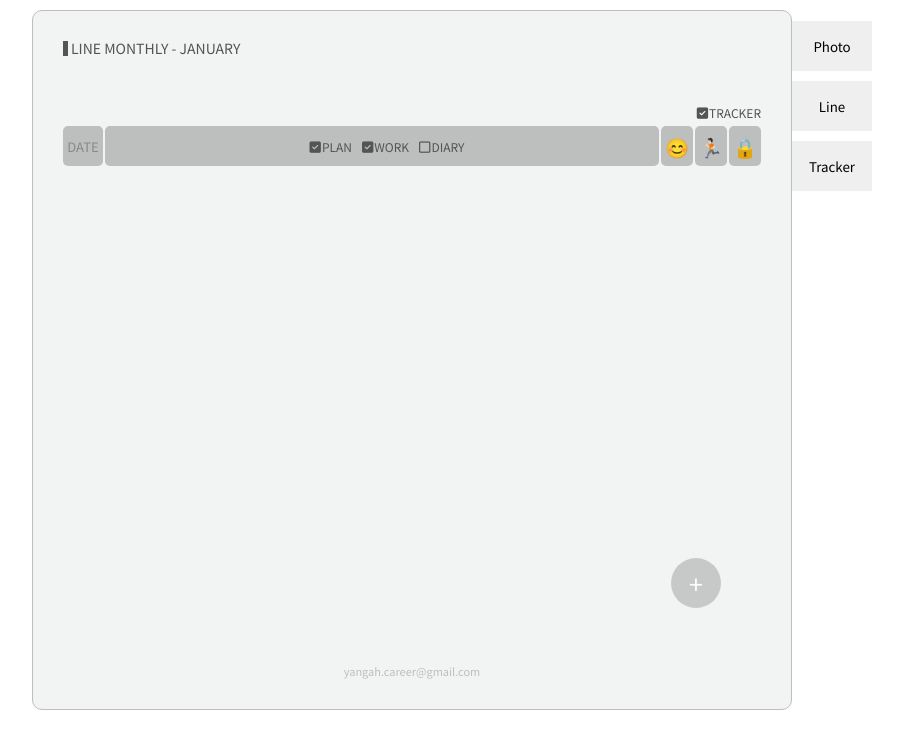
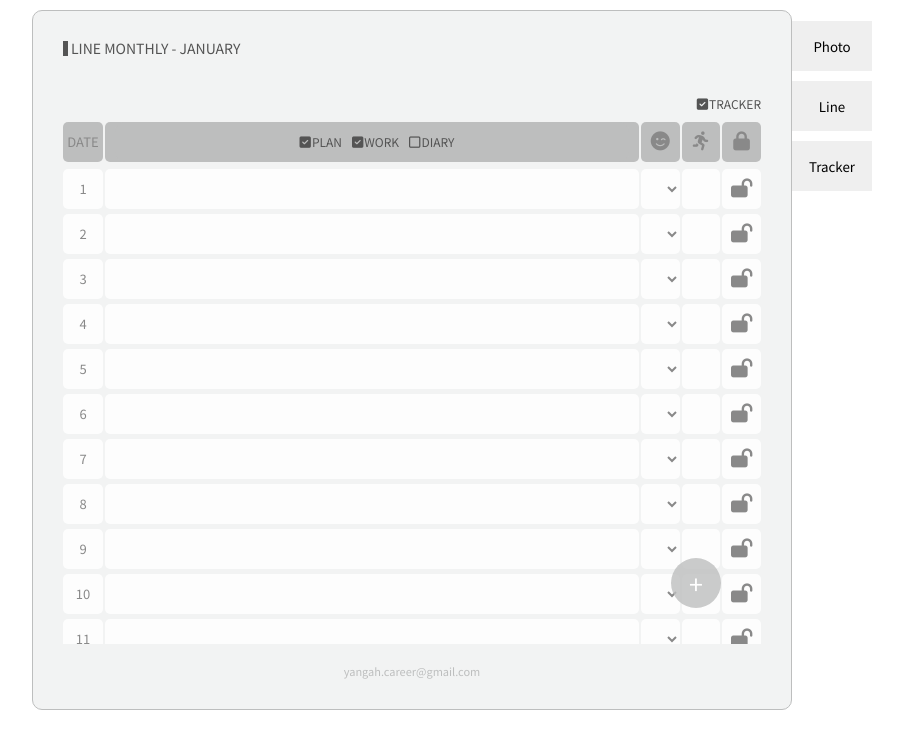
Before and after one commit to Yang-ah/my_first_diary, a React (Create React App) app: page /line in a window 1280 px wide. Shown: the top 748 px of the page, without its empty margins (228-1131 px from the left). Built offline with nearby package versions, Linux system fonts and the light colour scheme.

Commit message:
added lock fn

```diff
--- a/public/index.html
+++ b/public/index.html
@@ -24,7 +24,8 @@
         height: 100vh;
       }
       input,
-      button {
+      button,
+      select {
         outline: none;
         border: none;
       }
--- a/src/components/DateLine.tsx
+++ b/src/components/DateLine.tsx
@@ -1,4 +1,114 @@
-function DateLine() {
-  return <div></div>;
+import { useState } from "react";
+import { onTrackerAtom, onDiaryAtom } from "../atom";
+import { DateBox, SectionSide, SideBox } from "../screens/Line";
+import { useRecoilValue } from "recoil";
+import styled from "styled-components";
+
+export const MainBox = styled.input`
+  width: 100%;
+  height: 40px;
+  border-radius: 5px;
+  background-color: rgba(255, 255, 255, 0.8);
+  border: none;
+  outline: none;
+  padding: 0 10px;
+  color: ${(props) => props.theme.secondColor};
+  display: flex;
+  align-items: center;
+  font-size: 12px;
+`;
+
+const Option = styled.option`
+  border: none;
+  outline: none;
+  font-size: 20px;
+`;
+
+interface SectionLineProps {
+  tracker: boolean;
+}
+
+const SectionLine = styled.div<SectionLineProps>`
+  width: 100%;
+  grid-gap: 2px;
+  display: grid;
+  grid-template-columns: ${(props) =>
+    props.tracker ? `40px 1fr 120px` : `40px 1fr 40px`};
+  margin-bottom: 5px;
+  height: 40px;
+  :last-child {
+    margin: 0px;
+  }
+`;
+
+function DateLine(date: number) {
+  const onDiary = useRecoilValue(onDiaryAtom);
+
+  const onTracker = useRecoilValue(onTrackerAtom);
+  const [done, setDone] = useState("");
+  const doneToggle = () => {
+    done == "🖤" ? setDone("·") : setDone("🖤");
+  };
+  const [onLock, setLock] = useState(false);
+  const onClick = () => {
+    setLock((cur) => !cur);
+  };
+
+  const [mainContent, mainChange] = useState("");
+  const setMain = (e: React.FormEvent<HTMLInputElement>) => {
+    mainChange(e.currentTarget.value);
+  };
+
+  return (
+    <SectionLine key={date} tracker={onTracker ? true : false}>
+      <DateBox>{date}</DateBox>
+
+      {onDiary ? (
+        <MainBox
+          type="text"
+          onChange={setMain}
+          placeholder="오늘의 한 줄 일기를 써보세요. (최대 56자)"
+          value={mainContent ? mainContent : ""}
+          disabled={onLock}
+        />
+      ) : (
+        <MainBox as="div">{mainContent}</MainBox>
+      )}
+
+      <SectionSide tracker={onTracker ? true : false}>
+        {onTracker ? (
+          <SideBox as="select">
+            <Option value="none"></Option>
+            <Option value="happy">🥰</Option>
+            <Option value="good">🙂</Option>
+            <Option value="not bad">😐</Option>
+            <Option value="sad">☹️</Option>
+            <Option value="very sad">😭</Option>
+            <Option value="upset">🤯</Option>
+            <Option value="angry">🤬</Option>
+            <Option value="embarrassed">😰</Option>
+            <Option value="sick">🤒</Option>
+          </SideBox>
+        ) : null}
+        {onTracker ? (
+          <SideBox
+            as="input"
+            disabled={onLock}
+            type="button"
+            onClick={doneToggle}
+            value={done}
+          />
+        ) : null}
+
+        <SideBox as="button" onClick={onClick}>
+          {onLock ? (
+            <i className="fas fa-lock"></i>
+          ) : (
+            <i className="fas fa-lock-open"></i>
+          )}
+        </SideBox>
+      </SectionSide>
+    </SectionLine>
+  );
 }
 export default DateLine;
--- a/src/components/Diary.tsx
+++ /dev/null
@@ -1,45 +0,0 @@
-import { useRecoilState, useRecoilValue } from "recoil";
-import styled from "styled-components";
-import { onDiaryAtom, onLockAtom } from "../atom";
-import { useState } from "react";
-
-export const MainBox = styled.input`
-  width: 100%;
-  height: 40px;
-  border-radius: 5px;
-  background-color: rgba(255, 255, 255, 0.8);
-  border: none;
-  outline: none;
-  padding: 0 10px;
-  color: ${(props) => props.theme.secondColor};
-  display: flex;
-  align-items: center;
-  font-size: 12px;
-`;
-
-function Diary() {
-  const onLock = useRecoilValue(onLockAtom);
-  const [mainContent, mainChange] = useState("");
-  const onDiary = useRecoilValue(onDiaryAtom);
-  const setMain = (e: React.FormEvent<HTMLInputElement>) => {
-    mainChange(e.currentTarget.value);
-  };
-
-  return (
-    <div>
-      {onDiary ? (
-        <MainBox
-          type="text"
-          onChange={setMain}
-          placeholder="오늘의 한 줄 일기를 써보세요. (최대 56자)"
-          value={mainContent ? mainContent : ""}
-          disabled={onLock}
-        />
-      ) : (
-        <MainBox as="div">{mainContent}</MainBox>
-      )}
-    </div>
-  );
-}
-
-export default Diary;
--- a/src/screens/Line.tsx
+++ b/src/screens/Line.tsx
@@ -2,7 +2,6 @@ import styled from "styled-components";
 import { useRecoilValue } from "recoil";
 import { onTrackerAtom } from "../atom";
 import CheckBox, { Tracker } from "../components/CheckBox";
-import Emojis from "../components/Emojis";
 import { thisDates, thisMonthString } from "../components/Dates";
 import {
   Header,
@@ -15,12 +14,12 @@ import {
   baseSpace,
   baseRadius,
 } from "../components/Common";
-import Diary, { MainBox } from "../components/Diary";
-import Exercise from "../components/Exercise";
+
+import DateLine, { MainBox } from "../components/DateLine";
 
 const SectionTable = styled.div`
   width: 100%;
-  height: 100%;
+  height: 95%;
   overflow-y: scroll;
   position: relative;
 `;
@@ -45,7 +44,7 @@ const TableHeader = styled.div<TrackerProps>`
   top: 0;
   display: grid;
   grid-template-columns: ${(props) =>
-    props.tracker ? `40px 1fr 100px` : `40px 1fr`};
+    props.tracker ? `40px 1fr 120px` : `40px 1fr 40px`};
   grid-gap: 2px;
 
   div:first-child,
@@ -55,24 +54,8 @@ const TableHeader = styled.div<TrackerProps>`
   }
 `;
 
-interface SectionLineProps {
-  tracker: boolean;
-}
-
-const SectionLine = styled.div<SectionLineProps>`
+export const DateBox = styled.div`
   width: 100%;
-  grid-gap: 2px;
-  display: grid;
-  grid-template-columns: ${(props) =>
-    props.tracker ? `40px 1fr 100px` : `40px 1fr`};
-  margin-bottom: 5px;
-  height: 40px;
-  :last-child {
-    margin: 0px;
-  }
-`;
-
-const DateBox = styled.div`
   border-radius: ${baseRadius};
   display: flex;
   align-items: center;
@@ -82,43 +65,32 @@ const DateBox = styled.div`
   color: ${(props) => props.theme.thirdColor};
 `;
 
-const SectionSide = styled.div`
+export const SectionSide = styled.div<TrackerProps>`
   display: grid;
   grid-gap: 2px;
-  grid-template-columns: repeat(3, 1fr);
+  grid-template-columns: ${(props) =>
+    props.tracker ? `repeat(3, 1fr)` : `1fr`};
 `;
 
 export const SideBox = styled.div`
+  width: 100%;
+
   border-radius: ${baseRadius};
-
   background-color: rgba(255, 255, 255, 0.8);
   display: flex;
   align-items: center;
   justify-content: center;
   height: 100%;
   font-size: 19px;
-  color: ${(props) => props.theme.fourthColor};
+  color: ${(props) => props.theme.thirdColor};
   span {
-    color: ${(props) => props.theme.firstColor};
+    color: ${(props) => props.theme.thirdColor};
   }
 `;
-
-const LockBox = styled(SideBox)``;
 
 interface TrackerProps {
   tracker: boolean;
 }
-
-const AppPage = styled.div`
-  position: absolute;
-  width: 80%;
-  height: 500px;
-  background-color: white;
-  z-index: 99;
-  left: 40px;
-  top: 40px;
-  display: none;
-`;
 
 // main
 
@@ -144,12 +116,23 @@ function MonthlySchedule() {
               <MainBox as="div">
                 <CheckBox />
               </MainBox>
-              <SectionSide>
-                {onTracker ? <SideBox>😊</SideBox> : null}
-                {onTracker ? <SideBox>🏃🏻</SideBox> : null}
-                <LockBox>🔒</LockBox>
+              <SectionSide tracker={onTracker ? true : false}>
+                {onTracker ? (
+                  <SideBox>
+                    <i className="fas fa-smile-wink"></i>
+                  </SideBox>
+                ) : null}
+                {onTracker ? (
+                  <SideBox>
+                    <i className="fas fa-running"></i>
+                  </SideBox>
+                ) : null}
+                <SideBox>
+                  <i className="fas fa-lock"></i>
+                </SideBox>
               </SectionSide>
             </TableHeader>
+            {thisDates.map((date) => DateLine(date.getDate()))}
           </SectionTable>
         </MainContainer>
       </Section>
```
Also changed, not shown: src/components/Add.tsx (added, +18 -0 lines), src/components/Emojis.tsx (deleted, +0 -31 lines), src/components/Exercise.tsx (deleted, +0 -24 lines).
